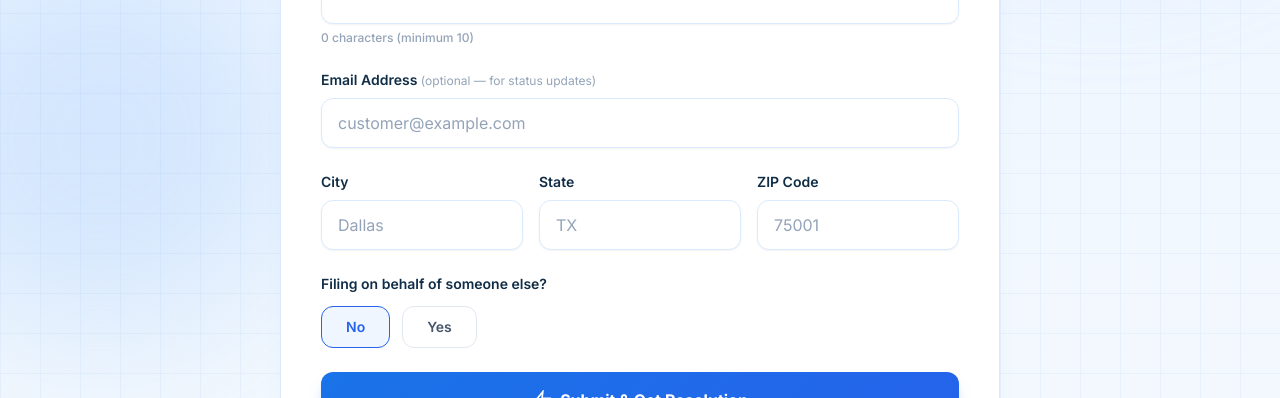
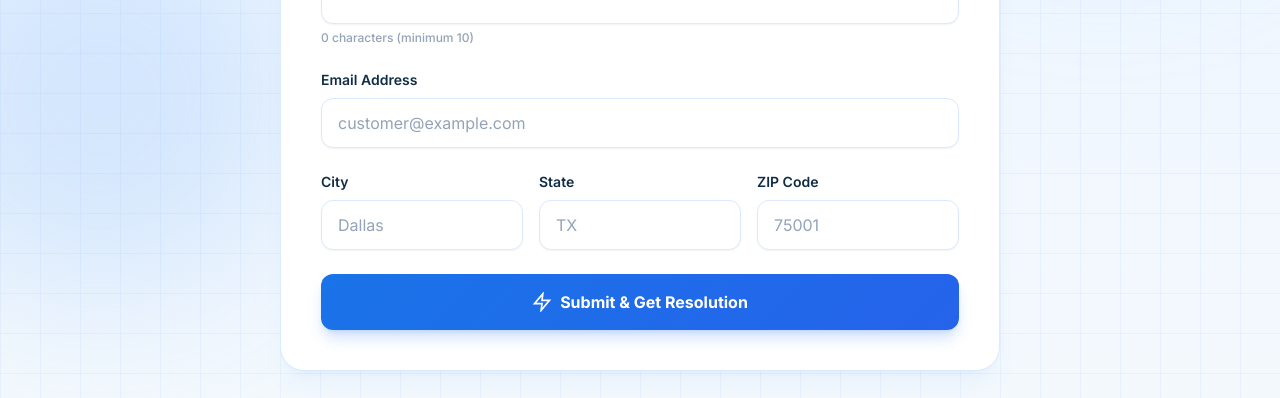
Before and after one commit to Thamesh1731/Telecom-compliant-intelligence-and-automated-resolution-assistant, a Next.js app in the folder frontend/: page /complaint in a window 1280 px wide. Shown: the part 467-865 px from the top of the page. Built offline with nearby package versions, Linux system fonts and the light colour scheme; no server answers.

Commit message:
Finalizing 5

```diff
--- a/frontend/src/app/complaint/page.tsx
+++ b/frontend/src/app/complaint/page.tsx
@@ -237,7 +237,7 @@ export default function ComplaintPage() {
             {/* Email */}
             <div>
               <label className="block text-sm font-semibold text-[#102D47] mb-2">
-                Email Address <span className="text-slate-400 font-normal text-xs">(optional — for status updates)</span>
+                Email Address
               </label>
               <input
                 type="email"
@@ -283,29 +283,6 @@ export default function ComplaintPage() {
                   placeholder="75001"
                   className="input-field"
                 />
-              </div>
-            </div>
-
-            {/* Filing on behalf */}
-            <div>
-              <label className="block text-sm font-semibold text-[#102D47] mb-3">
-                Filing on behalf of someone else?
-              </label>
-              <div className="flex gap-3">
-                {["No", "Yes"].map((opt) => (
-                  <button
-                    key={opt}
-                    type="button"
-                    onClick={() => setFilingOnBehalf(opt)}
-                    className={`px-6 py-2.5 rounded-xl text-sm font-semibold border transition-all duration-200 ${
-                      filingOnBehalf === opt
-                        ? "border-blue-600 bg-blue-50 text-blue-600 shadow-xs"
-                        : "border-slate-200 bg-white text-slate-600 hover:bg-slate-50"
-                    }`}
-                  >
-                    {opt}
-                  </button>
-                ))}
               </div>
             </div>
 
```
